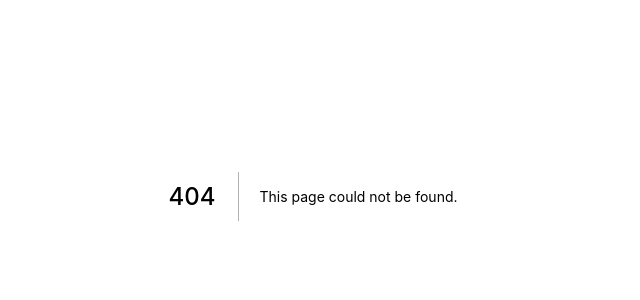
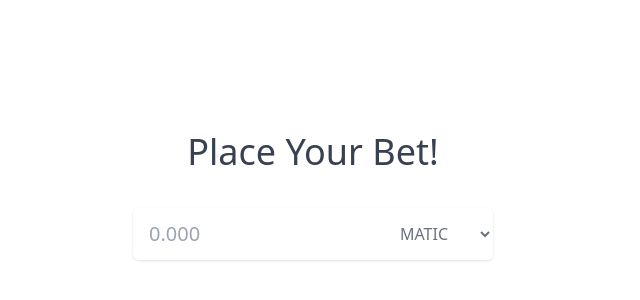
Before and after one commit to thendg/stakeify, a Next.js app: page /betting in a window 1280 px wide. Before the commit this address had no page. Shown: the part 204-504 px from the top of the page, without its empty margins (327-967 px from the left). Built offline with nearby package versions, Linux system fonts and the light colour scheme.

Commit message:
Create betting.js

```diff
--- /dev/null
+++ b/pages/betting.js
@@ -0,0 +1,34 @@
+export default function Betting() {
+  return (
+    <>
+      <div class="grid place-items-center h-screen">
+        <div class="flex flex-col justify-center items-center">
+          <label for="price" class="text-4xl font-medium text-gray-700 pb-8 ">
+            Place Your Bet!
+          </label>
+          <div class="relative mt-1 rounded-md shadow">
+            <input
+              type="text"
+              name="price"
+              id="price"
+              class="block py-3 w-full rounded-md border-gray-300 pl-4 pr-12 focus:border-indigo-500 focus:ring-indigo-500 sm:text-xl"
+              placeholder="0.000"
+            ></input>
+            <div class="absolute inset-y-0 right-0 ">
+              <label for="currency" class="sr-only">
+                Currency
+              </label>
+              <select
+                id="currency"
+                name="currency"
+                class="h-full rounded-md border-transparent bg-transparent py-0 pl-2 pr-7 text-gray-500 focus:border-indigo-500 focus:ring-indigo-500 sm:text-l"
+              >
+                <option>MATIC</option>
+              </select>
+            </div>
+          </div>
+        </div>
+      </div>
+    </>
+  );
+}
```
